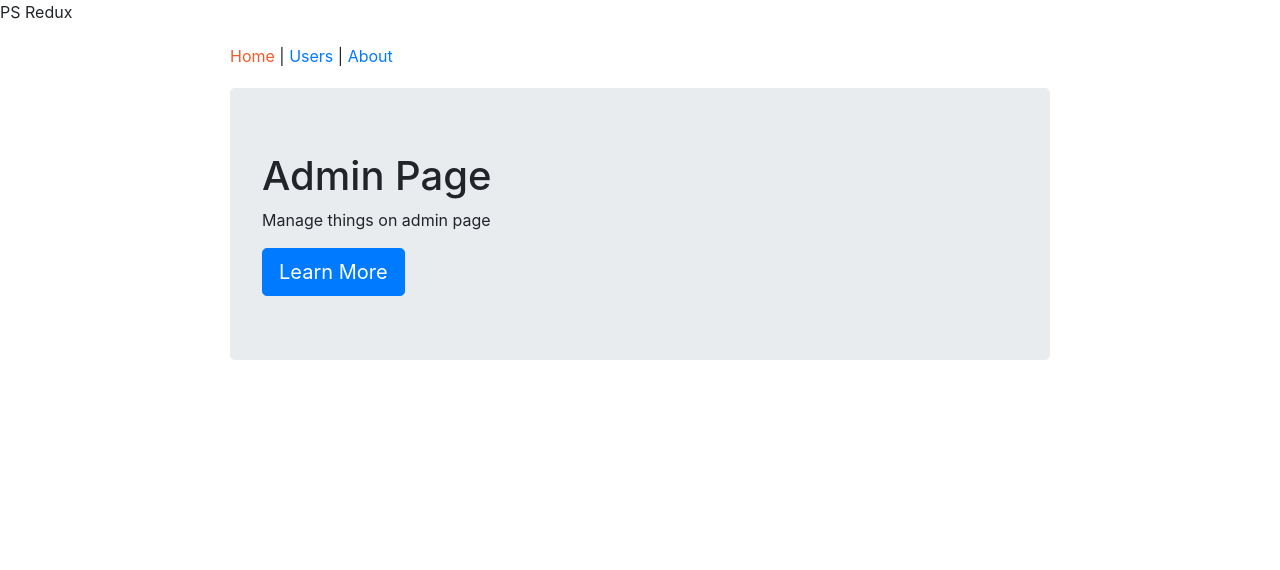
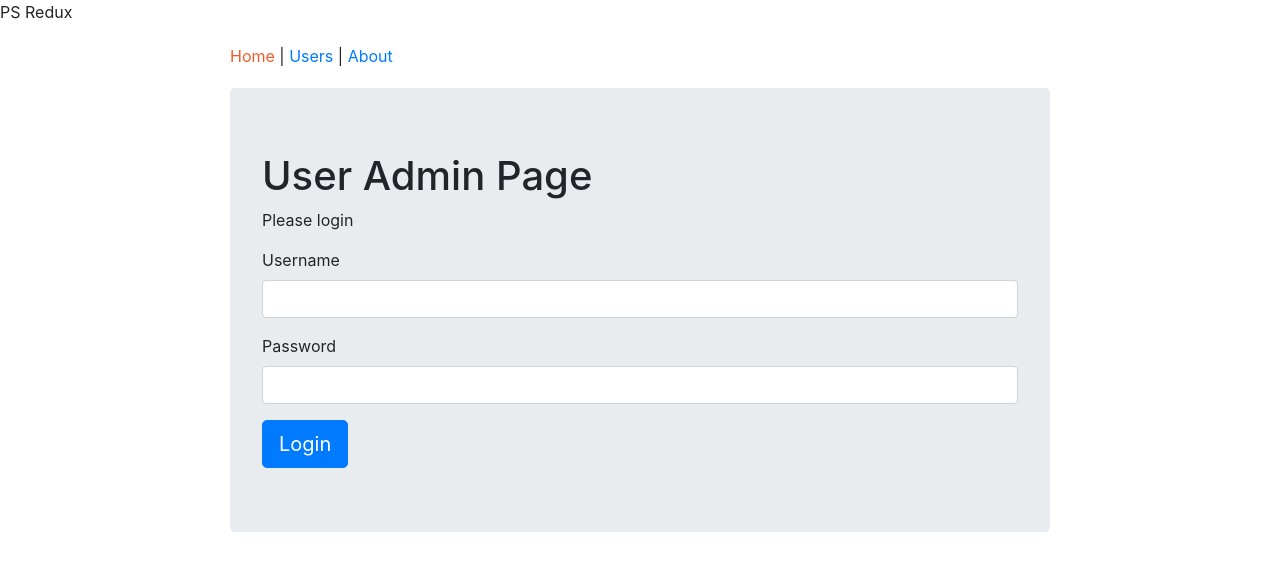
Before and after one commit to tayyab23/react-manage-users, a React app: page / in a window 1280 px wide. Shown: the top 570 px of the page. Built offline with nearby package versions, Linux system fonts and the light colour scheme; what redux-immutable-state-invariant would draw is missing.

Commit message:
Added a login page

```diff
--- a/src/components/home/HomePage.js
+++ b/src/components/home/HomePage.js
@@ -1,14 +1,39 @@
 import React from "react";
 import { Link } from "react-router-dom";
+import PropTypes from "prop-types";
+import TextInput from "../common/TextInput";
+import PasswordInput from "../common/PasswordInput";
 
-const HomePage = () => (
-  <div className="jumbotron">
-    <h1>Admin Page</h1>
-    <p>Manage things on admin page</p>
-    <Link to="about" className="btn btn-primary btn-lg">
-      Learn More
-    </Link>
-  </div>
-);
+function HomePage(errors, onChange) {
+  return (
+    <div className="jumbotron">
+      <h1>User Admin Page</h1>
+      <p>Please login</p>
+
+      <TextInput
+        name="username"
+        label="Username"
+        onChange={onChange}
+        error={errors.username}
+      />
+
+      <PasswordInput
+        name="password"
+        label="Password"
+        onChange={onChange}
+        error={errors.password}
+      />
+
+      <Link to="users" className="btn btn-primary btn-lg">
+        Login
+      </Link>
+    </div>
+  );
+}
+
+HomePage.propTypes = {
+  errors: PropTypes.object,
+  onChange: PropTypes.func.isRequired
+};
 
 export default HomePage;
```
